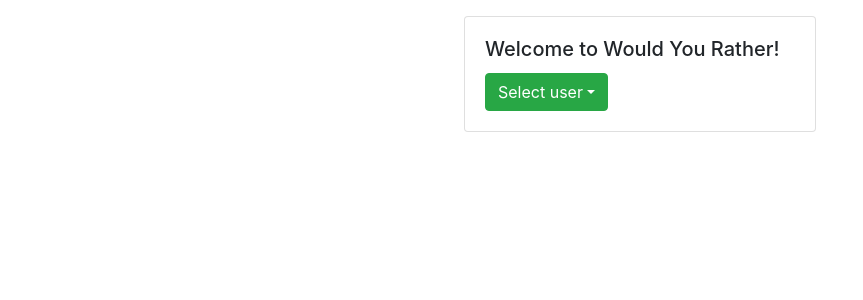
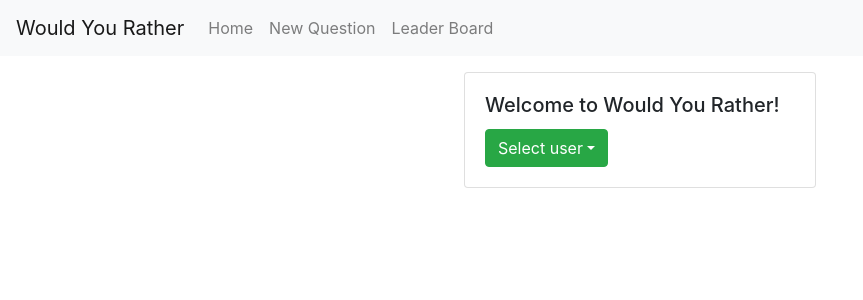
Before and after one commit to tetiana-horobets/nd-would-you-rather, a React (Create React App) app: page /signin in a window 1280 px wide. Shown: the top 300 px of the page, without its empty margins (0-863 px from the left). Built offline with nearby package versions, Linux system fonts and the light colour scheme.

Commit message:
Add navbar to login

```diff
--- a/src/SigninPage.js
+++ b/src/SigninPage.js
@@ -5,6 +5,7 @@ import { connect } from 'react-redux';
 import Container from 'react-bootstrap/Container';
 import Card from 'react-bootstrap/Card';
 import Dropdown from 'react-bootstrap/Dropdown';
+import Navbar from './components/Navbar.js';
 
 class SigninPage extends React.Component {
 
@@ -19,7 +20,9 @@ class SigninPage extends React.Component {
     }
     const users = Object.entries(this.props.users)
       .map(entry => <Dropdown.Item key={entry[1].id} onClick={() => this.selectUser(entry[1].id)}>{entry[1].name}</Dropdown.Item>);
-    return <Container>
+    return <div>
+       <Navbar/>
+       <Container>
         <Card style={{ width: '22rem', margin: '1em auto'}}>
           <Card.Body>
             <Card.Title>Welcome to Would You Rather!</Card.Title>
@@ -34,6 +37,7 @@ class SigninPage extends React.Component {
           </Card.Body>
         </Card>
       </Container>
+    </div>
   }
 }
 
```
Lines whose indentation alone changed are shown as unchanged.
